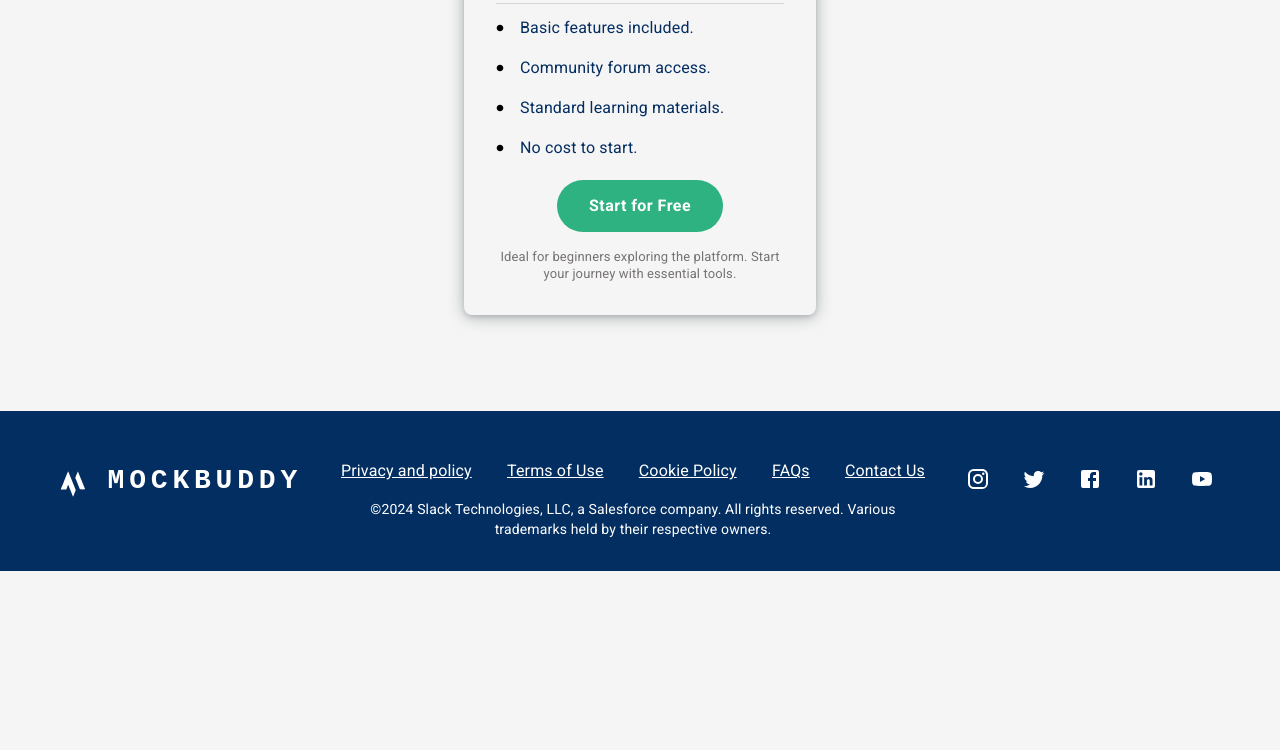
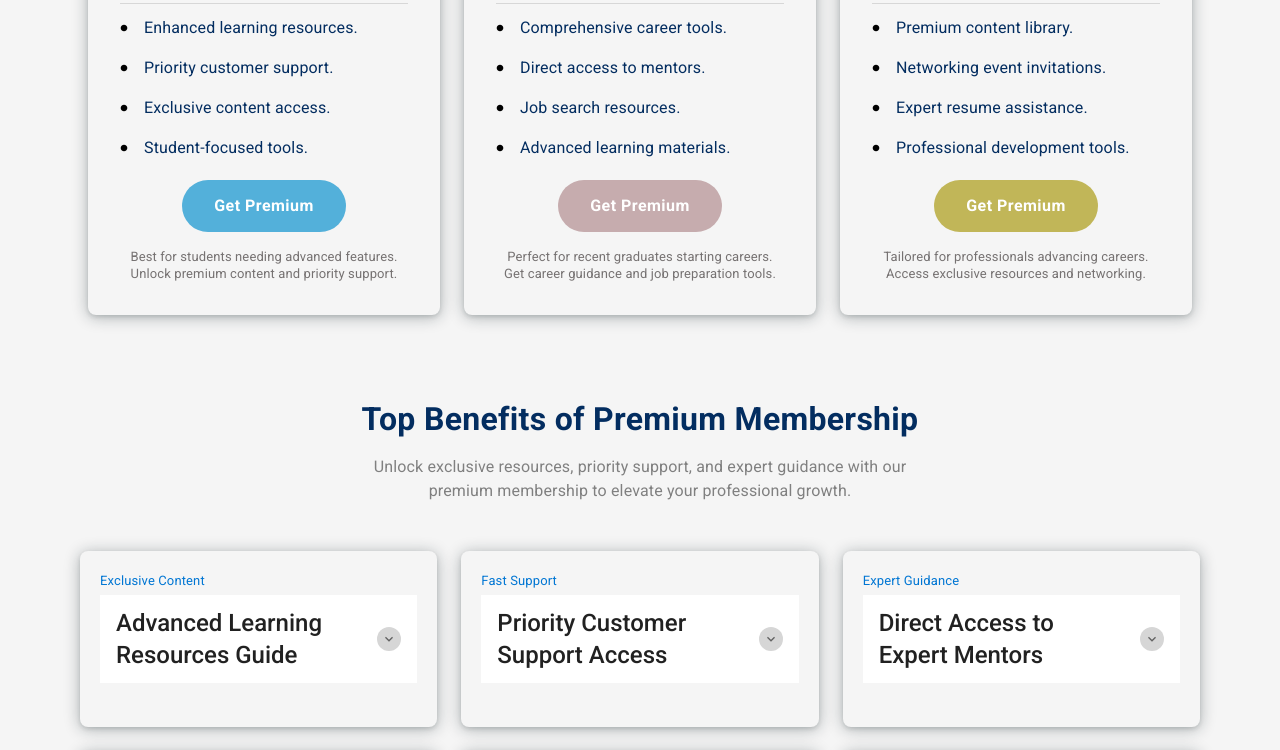
Before and after one commit to Sudeepsalian7996/MockBuddy-App, a React (Vite) app: page /pricing in a window 1280 px wide. Shown: the part 560-1310 px from the top of the page. Before the commit the page ends 1131 px from the top, so only its background shows below. Built offline with nearby package versions, Linux system fonts and the light colour scheme.

Commit message:
Implemented premium feature card along with responsivness

```diff
--- a/src/pages/PricingPage/PricingData.js
+++ b/src/pages/PricingPage/PricingData.js
@@ -134,3 +134,42 @@ export const pricingData = [
     },
   ],
 ];
+
+export const premiumFeatures = [
+  {
+    badge: "Exclusive Content",
+    title: "Advanced Learning Resources Guide",
+    description:
+      "Unlock exclusive content and materials designed to deepen your skills and enhance your knowledge for long-term success.",
+  },
+  {
+    badge: "Fast Support",
+    title: "Priority Customer Support Access",
+    description:
+      "Enjoy faster response times and personalized assistance, ensuring a seamless and hassle-free experience.",
+  },
+  {
+    badge: "Expert Guidance",
+    title: "Direct Access to Expert Mentors",
+    description:
+      "Connect with mentors and industry professionals who offer guidance to help you achieve your career aspirations.",
+  },
+  {
+    badge: "Networking Opportunities",
+    title: "Exclusive Events Access",
+    description:
+      "Participate in events that connect you with industry leaders, broadening your professional network and career prospects.",
+  },
+  {
+    badge: "Career Boost",
+    title: "Expert Resume Assistance Service",
+    description:
+      "Receive tailored resume and job preparation support to help you stand out in the competitive job market.",
+  },
+  {
+    badge: "Lifetime Access",
+    title: "Lifetime Premium Features Access",
+    description:
+      "Secure continuous access to premium features and support, ensuring your professional growth for years to come.",
+  },
+];
--- /dev/null
+++ b/src/pages/PricingPage/PricingFeatureCard.jsx
@@ -0,0 +1,77 @@
+import {
+  Box,
+  Typography,
+  Accordion,
+  AccordionSummary,
+  AccordionDetails,
+} from "@mui/material";
+import ExpandMoreIcon from "@mui/icons-material/ExpandMore";
+import React from "react";
+
+const PricingFeatureCard = ({ feature, index }) => {
+  return (
+    <Box
+      sx={{
+        padding: "1.25rem",
+        backgroundColor: "#f5f5f5",
+        borderRadius: 2,
+        boxShadow:
+          "rgba(14, 30, 37, 0.12) 0px 2px 4px 0px, rgba(14, 30, 37, 0.32) 0px 2px 16px 0px",
+      }}
+    >
+      <Typography
+        component="div"
+        gutterBottom
+        sx={{ fontSize: "13px", color: "#0176d3" }}
+      >
+        {feature.badge}
+      </Typography>
+      <Accordion
+        key={index}
+        disableGutters
+        elevation={0}
+        square
+        sx={{
+          mb: 3,
+          "&:before": {
+            display: "none",
+          },
+        }}
+      >
+        <AccordionSummary
+          expandIcon={
+            <ExpandMoreIcon
+              sx={{
+                borderRadius: "50%",
+                background: "#d6d6d6",
+                padding: "0.25rem",
+                fontSize: "1.5rem",
+              }}
+            />
+          }
+          aria-controls={`panel${index}-content`}
+          id={`panel${index}-header`}
+        >
+          <Typography
+            variant="h5"
+            component="div"
+            sx={{ width: "94%", fontWeight: 500 }}
+          >
+            {feature.title}
+          </Typography>
+        </AccordionSummary>
+        <AccordionDetails>
+          <Typography
+            variant="body2"
+            color="text.secondary"
+            sx={{ fontSize: "1rem" }}
+          >
+            {feature.description}
+          </Typography>
+        </AccordionDetails>
+      </Accordion>
+    </Box>
+  );
+};
+
+export default PricingFeatureCard;
--- a/src/pages/PricingPage/PricingTabs.jsx
+++ b/src/pages/PricingPage/PricingTabs.jsx
@@ -6,7 +6,7 @@ import { pricingData } from "./PricingData";
 
 // Main PricingPage component
 const PricingTabs = () => {
-  const [value, setValue] = useState(0);
+  const [value, setValue] = useState(1);
 
   const handleChange = (event, newValue) => {
     setValue(newValue);
--- a/src/pages/PricingPage/index.jsx
+++ b/src/pages/PricingPage/index.jsx
@@ -1,6 +1,8 @@
 import React from "react";
-import { Box, Container, Typography } from "@mui/material";
+import { Box, Container, Typography, Grid } from "@mui/material";
 import PricingTabs from "./PricingTabs";
+import PricingFeatureCard from "./PricingFeatureCard";
+import { premiumFeatures } from "./PricingData";
 
 const PricingPage = () => {
   return (
@@ -15,6 +17,38 @@ const PricingPage = () => {
         </Typography>
       </Box>
       <PricingTabs />
+      <Box
+        sx={{
+          textAlign: "center",
+          marginTop: "4rem",
+          padding: { xs: "0.5rem", sm: 0 },
+        }}
+      >
+        <Typography component="h3" sx={{ fontSize: "2rem", fontWeight: 700 }}>
+          Top Benefits of Premium Membership
+        </Typography>
+        <Typography
+          component="p"
+          sx={{
+            width: { sm: "50%" },
+            margin: "auto",
+            marginTop: "0.75rem",
+            color: "grey",
+          }}
+        >
+          Unlock exclusive resources, priority support, and expert guidance with
+          our premium membership to elevate your professional growth.
+        </Typography>
+      </Box>
+      <Box sx={{ flexGrow: 1, padding: 2, marginTop: "2rem" }}>
+        <Grid container spacing={3}>
+          {premiumFeatures.map((feature, index) => (
+            <Grid item key={index} xs={12} sm={6} md={4}>
+              <PricingFeatureCard feature={feature} index={index} />
+            </Grid>
+          ))}
+        </Grid>
+      </Box>
     </Container>
   );
 };
```
